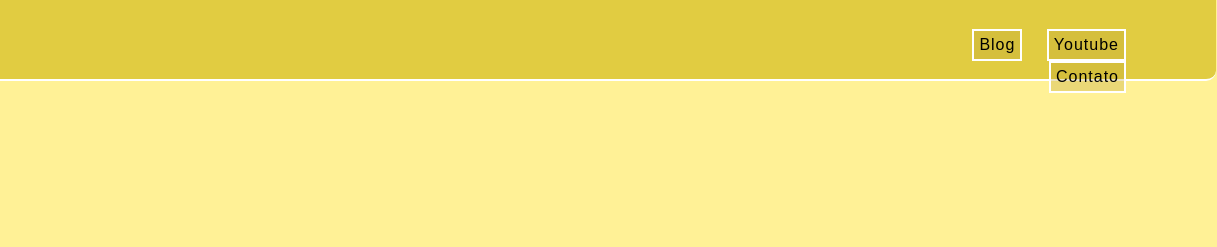
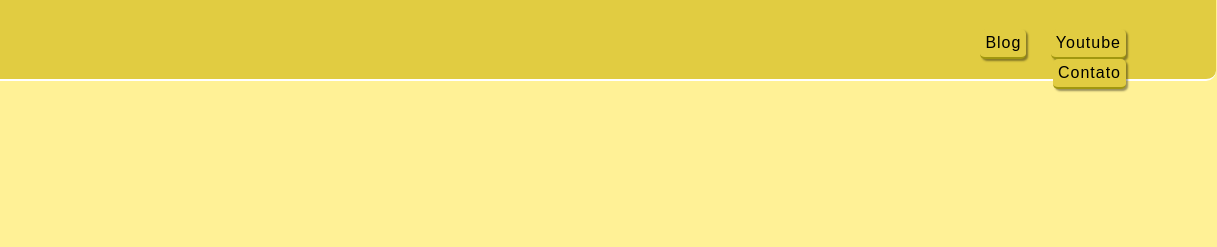
Before and after one commit to lucasbrittop/trabalhoaps, a plain HTML site: page manejo.html in a window 1280 px wide. Shown: the top 247 px of the page, 63-1280 px from the left. Drawn offline with Linux system fonts and the light colour scheme.

Commit message:
ajustes cabeçalho e ig

```diff
--- a/css/topicos.css
+++ b/css/topicos.css
@@ -33,11 +33,13 @@ body{
 
 .banner li{
     display: inline-block;
-    background-color: rgba(186, 159, 51, 0.3);
+    background-color: #e1cc41;
     padding: 5px;
     letter-spacing: 1px;
-    border: 2px solid white;
+    border-bottom: 2px solid rgba(145, 137, 2, 0.79);
+    box-shadow: 2px 2px 2px rgba(0,0,0,0.4);
     margin: 0 10px;
+    border-radius: 5px;
 }
 
 .banner li a{
```
Also changed, not shown: index.html (+4 -4 lines).
